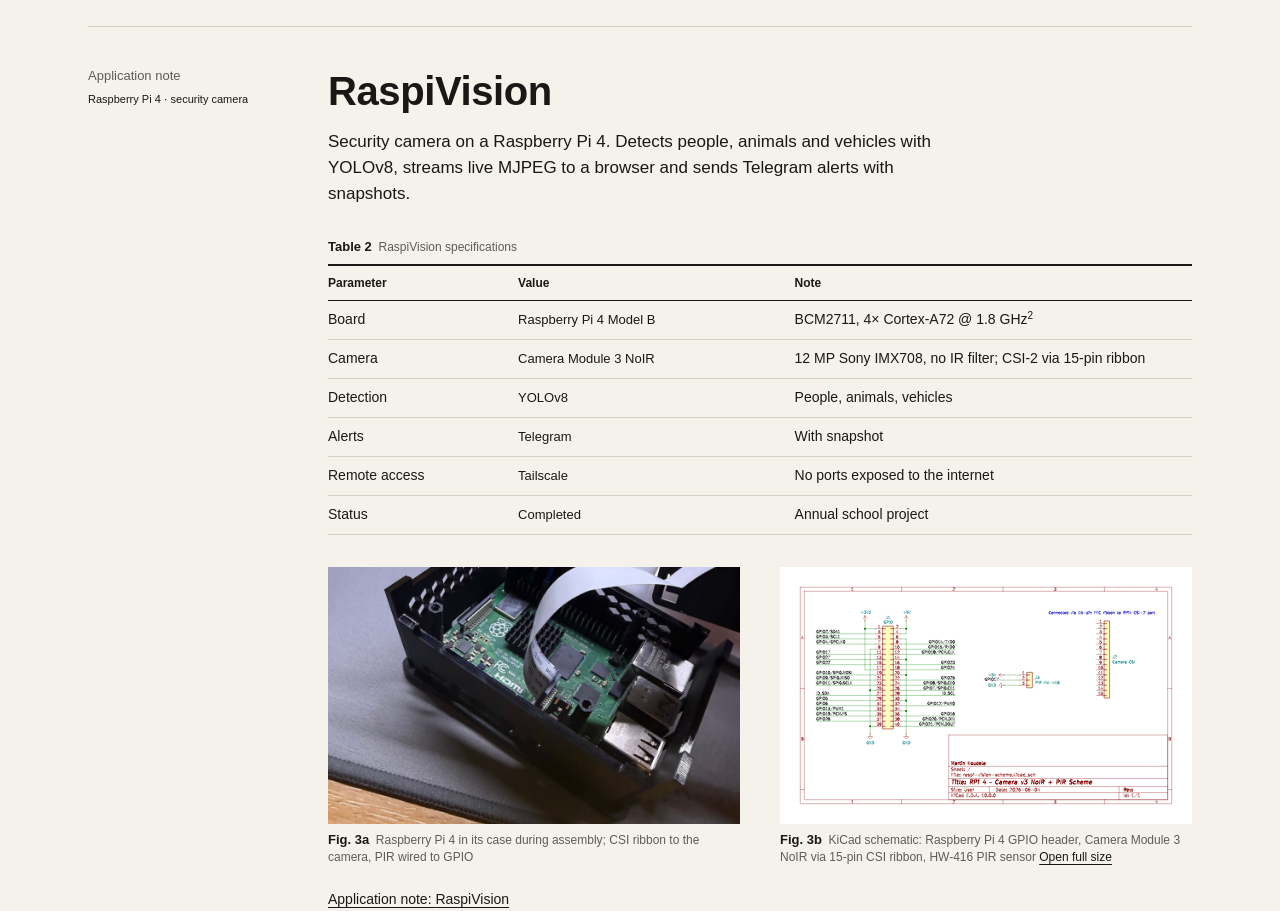
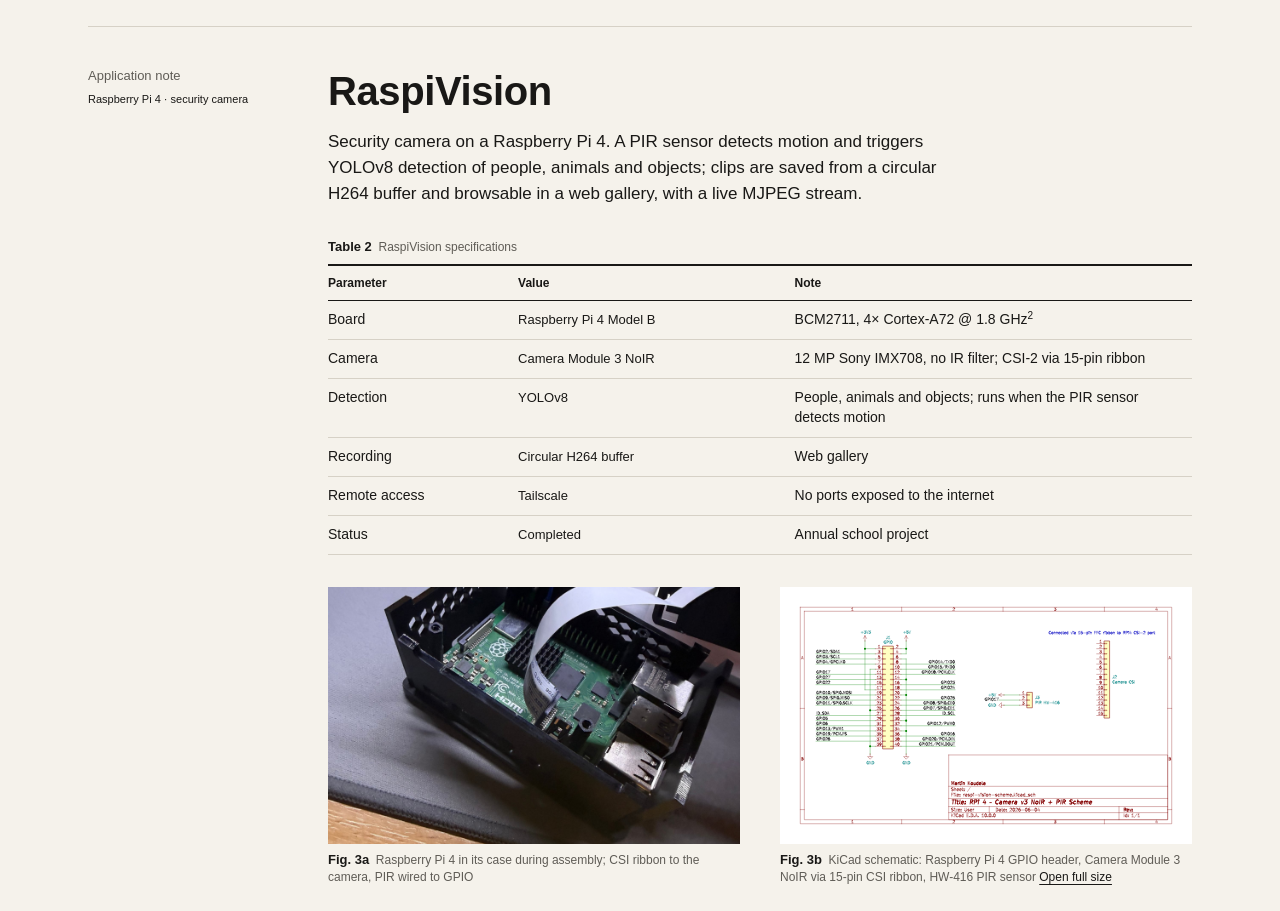
Before and after one commit to MartinKoudela/portfolio, a Next.js app: page / in a window 1280 px wide. Shown: the part 3480-4391 px from the top of the page. Built offline with nearby package versions, Linux system fonts and the light colour scheme.

Commit message:
Correct RaspiVision description and remove alerts

```diff
--- a/src/content/site.ts
+++ b/src/content/site.ts
@@ -461,9 +461,9 @@
         shortName: "RaspiVision",
         category: "hardware",
         descriptor: "Raspberry Pi 4 · security camera",
-        metaDescription: "Security camera on a Raspberry Pi 4: detects people, animals and vehicles with YOLOv8, streams live MJPEG and sends Telegram alerts with snapshots.",
+        metaDescription: "Raspberry Pi 4 security camera: a PIR sensor triggers YOLOv8 detection, clips from a circular H264 buffer go to a web gallery, plus a live MJPEG stream.",
         summary:
-            "Security camera on a Raspberry Pi 4. Detects people, animals and vehicles with YOLOv8, streams live MJPEG to a browser and sends Telegram alerts with snapshots.",
+            "Security camera on a Raspberry Pi 4. A PIR sensor detects motion and triggers YOLOv8 detection of people, animals and objects; clips are saved from a circular H264 buffer and browsable in a web gallery, with a live MJPEG stream.",
         status: "Completed",
         context: "Annual school project",
         links: { source: "https://github.com/MartinKoudela/rpi-cam" },
@@ -478,8 +478,8 @@
         specs: [
             { label: "Board", value: "Raspberry Pi 4 Model B", note: "BCM2711, 4× Cortex-A72 @ 1.8 GHz", fn: "piBriefs" },
             { label: "Camera", value: "Camera Module 3 NoIR", note: "12 MP Sony IMX708, no IR filter; CSI-2 via 15-pin ribbon" },
-            { label: "Detection", value: "YOLOv8", note: "People, animals, vehicles" },
-            { label: "Alerts", value: "Telegram", note: "With snapshot" },
+            { label: "Detection", value: "YOLOv8", note: "People, animals and objects; runs when the PIR sensor detects motion" },
+            { label: "Recording", value: "Circular H264 buffer", note: "Web gallery" },
             { label: "Remote access", value: "Tailscale", note: "No ports exposed to the internet" },
             { label: "Status", value: "Completed", note: "Annual school project" },
         ],
@@ -546,7 +546,7 @@
         ],
         note: {
             summary:
-                "Security camera on a Raspberry Pi 4. Detects people, animals and vehicles with YOLOv8, streams live MJPEG to a browser and sends Telegram alerts with snapshots. Remote access runs over Tailscale.",
+                "Security camera on a Raspberry Pi 4. A PIR sensor detects motion and triggers YOLOv8 detection of people, animals and objects; clips are saved from a circular H264 buffer and browsable in a web gallery, with a live MJPEG stream.",
             diagram: {
                 id: "an-fig-1",
                 label: "Fig. 1",
@@ -572,13 +572,13 @@
                             w: 176,
                             h: 200,
                             title: "Raspberry Pi 4",
-                            lines: ["YOLOv8 detection:", "people, animals, vehicles", "", "Circular H264 buffer", "", "FastAPI"],
+                            lines: ["YOLOv8 detection:", "people, animals, objects", "", "Circular H264 buffer", "", "FastAPI"],
                             tint: true,
                         },
                         { x: 488, y: 40, w: 152, h: 72, title: "Live view", lines: ["MJPEG stream"] },
-                        { x: 488, y: 168, w: 152, h: 72, title: "Alert", lines: ["Telegram + snapshot"] },
+                        { x: 488, y: 168, w: 152, h: 72, title: "Recordings", lines: ["clips from buffer"] },
                         { x: 720, y: 40, w: 144, h: 72, title: "Web UI", lines: ["vanilla JS"] },
-                        { x: 720, y: 168, w: 144, h: 72, title: "Client", lines: ["Telegram"] },
+                        { x: 720, y: 168, w: 144, h: 72, title: "Gallery", lines: ["in the web UI"] },
                     ],
                     texts: [
                         { x: 160, y: 176, w: 64, text: "motion", label: true, center: true },
@@ -597,7 +597,7 @@
                             t: "card",
                             card: {
                                 title: "Raspberry Pi 4",
-                                lines: ["YOLOv8 detection:", "people, animals, vehicles", "", "Circular H264 buffer", "", "FastAPI"],
+                                lines: ["YOLOv8 detection:", "people, animals, objects", "", "Circular H264 buffer", "", "FastAPI"],
                                 tint: true,
                             },
                         },
@@ -606,7 +606,7 @@
                             t: "grid",
                             cards: [
                                 { title: "Live view", lines: ["MJPEG stream"] },
-                                { title: "Alert", lines: ["Telegram + snapshot"] },
+                                { title: "Recordings", lines: ["clips from buffer"] },
                             ],
                         },
                         { t: "arrow" },
@@ -614,7 +614,7 @@
                             t: "grid",
                             cards: [
                                 { title: "Web UI", lines: ["vanilla JS"] },
-                                { title: "Client", lines: ["Telegram"] },
+                                { title: "Gallery", lines: ["in the web UI"] },
                             ],
                         },
                     ],
@@ -625,12 +625,11 @@
                 { label: "Memory", value: "4 GB" },
                 { label: "Camera", value: "Camera Module 3 NoIR", note: "12 MP Sony IMX708, no IR filter; CSI-2 via 15-pin ribbon" },
                 { label: "Motion sensor", value: "HW-416 PIR" },
-                { label: "Detection", value: "YOLOv8", note: "People, animals, vehicles" },
+                { label: "Detection", value: "YOLOv8", note: "People, animals and objects; runs when the PIR sensor detects motion" },
                 { label: "Recording", value: "Circular H264 buffer" },
                 { label: "Live view", value: "MJPEG", note: "FastAPI backend" },
                 { label: "Stream", value: "640×420, 42 FPS", note: "Live view overlay" },
                 { label: "Web UI", value: "Vanilla JS" },
-                { label: "Alerts", value: "Telegram", note: "With snapshot" },
                 { label: "Remote access", value: "Tailscale", note: "No ports exposed to the internet" },
                 { label: "Schematic", value: "KiCad", note: "Fig. 3" },
                 { label: "Operating temperature", value: "0 to 50 °C", note: "Board rating", fn: "pi4Brief" },
@@ -643,17 +642,16 @@
                 },
                 {
                     title: "Detection",
-                    text: "YOLOv8 runs on the Pi 4 and sorts detections into three classes: people, animals and vehicles.",
+                    text: "When the PIR sensor detects motion, YOLOv8 runs on the Pi 4 and detects people, animals and objects.",
                 },
                 {
                     title: "Recording",
-                    text: "Footage goes into a circular H264 buffer, so the most recent stretch is always kept. Buffer length: [PLACEHOLDER].",
+                    text: "Footage goes into a circular H264 buffer, so the most recent stretch is always kept. Clips are saved from the buffer and can be browsed in a web gallery. Buffer length: [PLACEHOLDER].",
                 },
                 {
                     title: "Live view",
                     text: "A FastAPI backend serves a live MJPEG stream to a web UI written in vanilla JavaScript.",
                 },
-                { title: "Alerts", text: "Detections send a Telegram message with a snapshot attached." },
                 {
                     title: "Remote access",
                     text: "The web UI is reached over Tailscale. No ports are exposed to the internet.",
```
